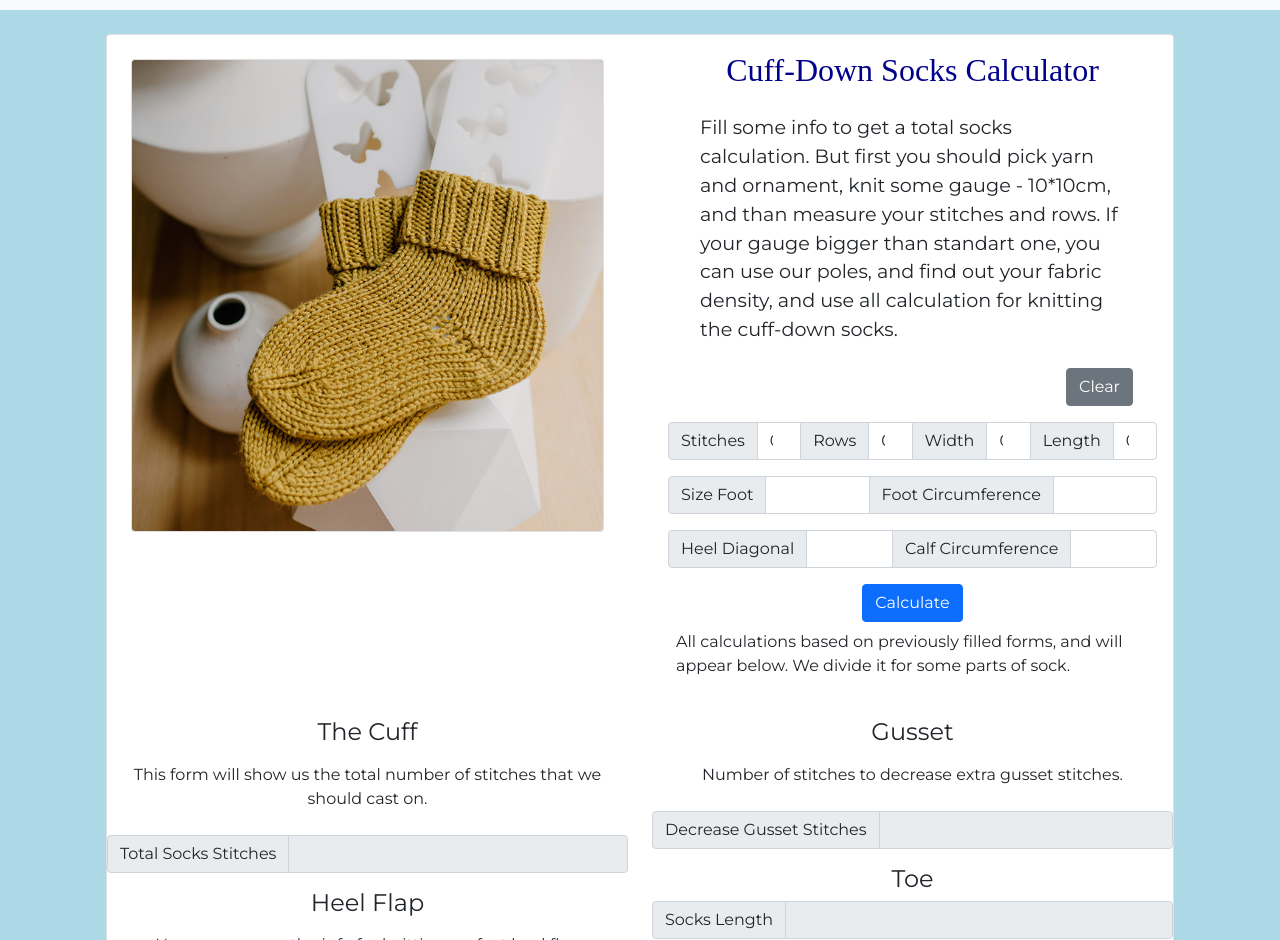
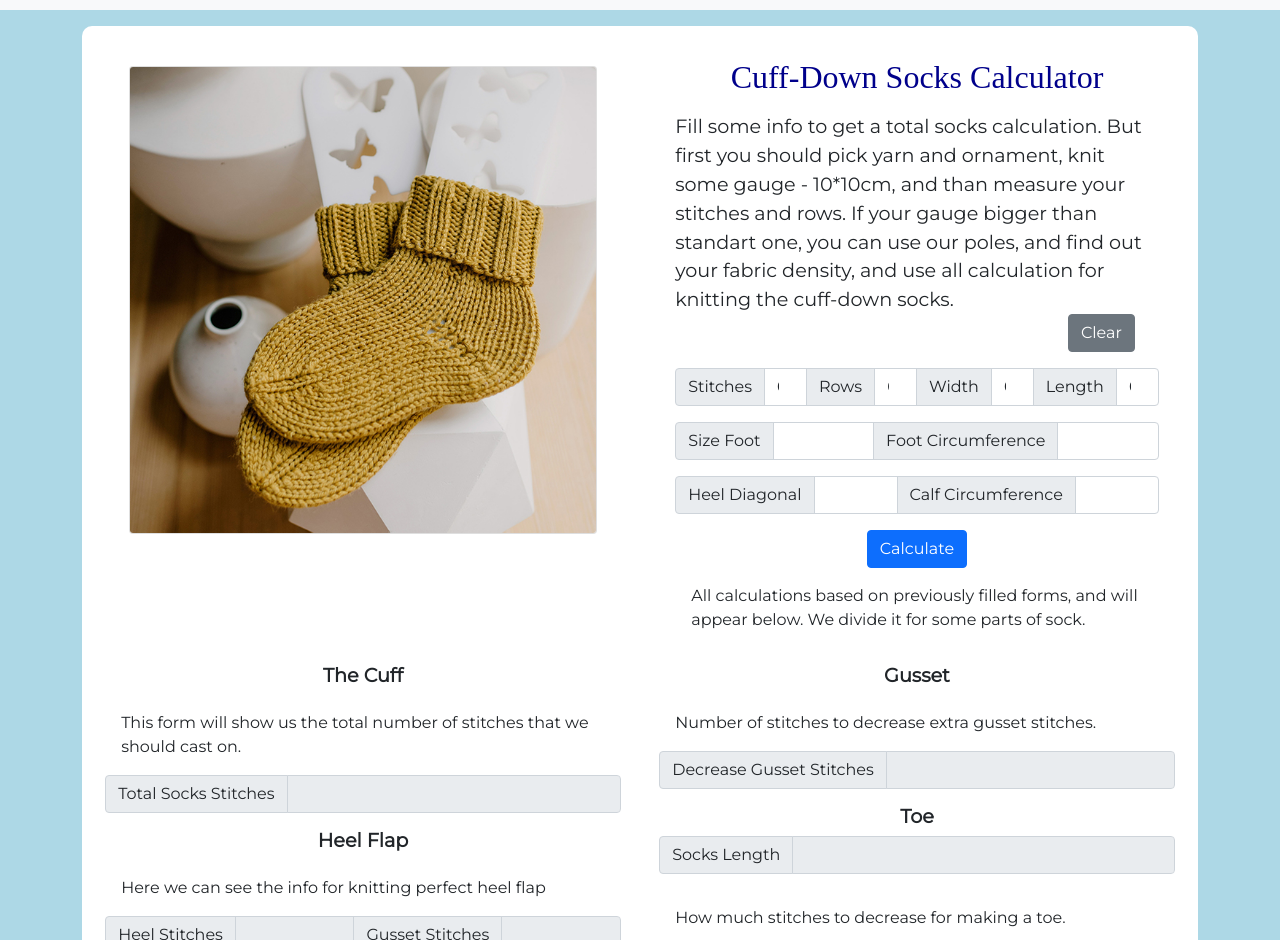
Before and after one commit to evoloshchenko/blanket-calc, a React (Create React App) app: page /socks in a window 1280 px wide. Shown: the part 52-992 px from the top of the page. Built offline with nearby package versions, Linux system fonts and the light colour scheme.

Commit message:
Styled the SocksCard

```diff
--- a/src/components/SocksCard.js
+++ b/src/components/SocksCard.js
@@ -1,4 +1,6 @@
 //Here I have UI of SocksCard.
+
+import "../styles/_socksCard.scss";
 
 import { useState } from "react";
 import {
@@ -31,9 +33,9 @@ const SocksCard = () => {
   return (
     <div>
       <Container>
-        <Card>
-          <Row className="fill_data">
-            <Col>
+        <div className="socks-card p-3">
+          <Row className="fill-data">
+            <Col classname="img-component">
               <Card className="text-center">
                 <div className="overflow">
                   <Card.Img src={SocksIMG} alt="socks_image" />
@@ -46,7 +48,6 @@ const SocksCard = () => {
                 <Card.Text>
                   Fill some info to get a total socks calculation.{" "}
                   <span>
-                    {" "}
                     But first you should pick yarn and ornament, knit some gauge
                     - 10*10cm, and than measure your stitches and rows. If your
                     gauge bigger than standart one, you can use our poles, and
@@ -147,25 +148,23 @@ const SocksCard = () => {
                   <div className="text-center">
                     <Button className="calc">Calculate</Button>
                   </div>
-                  <div>
-                    <p>
-                      All calculations based on previously filled forms, and
-                      will appear below. We divide it for some parts of sock.
-                    </p>
-                  </div>
+                  <p>
+                    All calculations based on previously filled forms, and will
+                    appear below. We divide it for some parts of sock.
+                  </p>
                 </Form>
               </Card.Body>
             </Col>
           </Row>
-          <Row className="calculated_data">
+          <Row className="calculated-data">
             <Col>
               <div className="text-center">
                 <h4 className="font-weight-bold">The Cuff</h4>
-                <p>
-                  This form will show us the total number of stitches that we
-                  should cast on.
-                </p>
               </div>
+              <p>
+                This form will show us the total number of stitches that we
+                should cast on.
+              </p>
               <InputGroup className="mb-3">
                 <InputGroup.Text>Total Socks Stitches</InputGroup.Text>
                 <Form.Control
@@ -176,8 +175,10 @@ const SocksCard = () => {
               </InputGroup>
               <div className="text-center">
                 <h4 className="font-weight-bold">Heel Flap</h4>
-                <p>Here we can see the info for knitting perfect heel flap</p>
               </div>
+              <p className="text-left">
+                Here we can see the info for knitting perfect heel flap
+              </p>
               <InputGroup className="mb-3">
                 <InputGroup.Text>Heel Stitches</InputGroup.Text>
                 <Form.Control
@@ -206,9 +207,7 @@ const SocksCard = () => {
                   // value={totalStitches}
                 />
               </InputGroup>
-              <p className="text-center">
-                Number of stitches to pick up for sides of heel flap.
-              </p>
+              <p>Number of stitches to pick up for sides of heel flap.</p>
               <InputGroup className="mb-3">
                 <InputGroup.Text>Pick Heel Flap Stitches</InputGroup.Text>
                 <Form.Control
@@ -227,8 +226,8 @@ const SocksCard = () => {
             <Col>
               <div className="text-center">
                 <h4 className="font-weight-bold">Gusset</h4>
-                <p>Number of stitches to decrease extra gusset stitches.</p>
               </div>
+              <p>Number of stitches to decrease extra gusset stitches.</p>
               <InputGroup className="mb-3">
                 <InputGroup.Text>Decrease Gusset Stitches</InputGroup.Text>
                 <Form.Control
@@ -248,9 +247,7 @@ const SocksCard = () => {
                   // value={totalStitches}
                 />
               </InputGroup>
-              <p className="text-center">
-                How much stitches to decrease for making a toe.
-              </p>
+              <p>How much stitches to decrease for making a toe.</p>
               <InputGroup className="mb-3">
                 <InputGroup.Text>Decrease Toe Stitches</InputGroup.Text>
                 <Form.Control
@@ -277,7 +274,7 @@ const SocksCard = () => {
               </InputGroup>
             </Col>
           </Row>
-        </Card>
+        </div>
       </Container>
     </div>
   );
--- a/src/styles/_app.scss
+++ b/src/styles/_app.scss
@@ -24,7 +24,7 @@ body {
 
 p {
   font-size: 1rem;
-  padding: 0.5rem;
+  padding: 1rem;
 }
 
 .card {
--- /dev/null
+++ b/src/styles/_socksCard.scss
@@ -0,0 +1,32 @@
+.socks-card{
+    width: 100%;
+    background-color: white;
+    border-radius: 10px;
+}
+.img-component{
+    padding: 0;
+}
+h4{
+    font-size: 1.2rem;
+    font-weight: bold;
+}
+p{
+    margin: 0;
+    padding: 1rem;
+}
+
+.col{
+    padding: 0rem 1.2rem;
+    width: 95%;
+}
+
+.card{
+    width: auto;
+}
+
+.card-img{
+    padding: 0;
+}
+.card-text{
+    padding: 0;
+}
```
